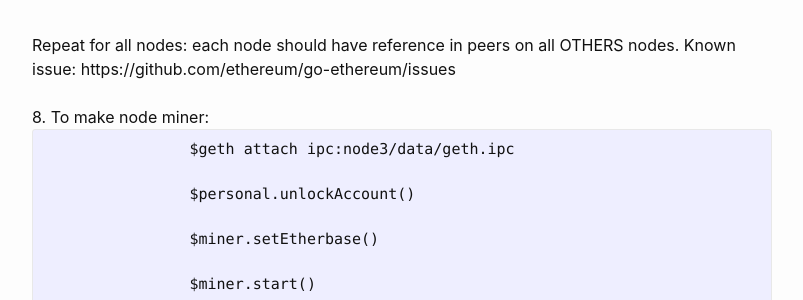
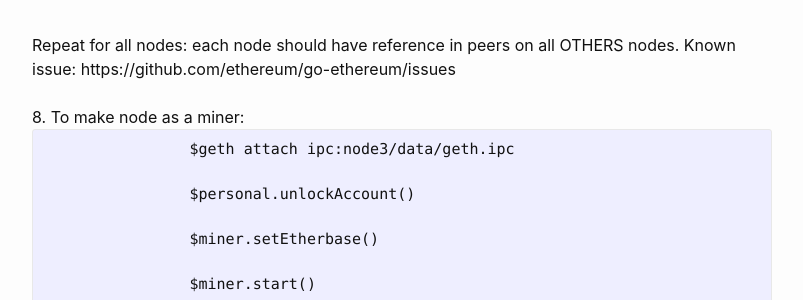
Before and after one commit to Gelassen/dkazakov.github.io, a Jekyll site: the page built from _posts/2023-04-08-swap-tech-notes-part-2.html, in a window 1280 px wide and 900 px high, scrolled down 4367 px. Shown: the part 153-453 px from the top of the window, without its empty margins (238-1041 px from the left). Built offline with Jekyll 4.4.1, drawn with Linux system fonts in a browser that asks for light colours.

Commit message:
Fix the one grammar error

```diff
--- a/_posts/2023-04-08-swap-tech-notes-part-2.html
+++ b/_posts/2023-04-08-swap-tech-notes-part-2.html
@@ -179,7 +179,7 @@ modified_time: '2023-04-08'
 
             Repeat for all nodes: each node should have reference in peers on all OTHERS nodes. Known issue: https://github.com/ethereum/go-ethereum/issues <br><br>
 
-            8. To make node miner:<br>
+            8. To make node as a miner:<br>
             <pre>
                 $geth attach ipc:node3/data/geth.ipc <br>
                 $personal.unlockAccount(<account>) <br>
@@ -202,7 +202,7 @@ modified_time: '2023-04-08'
             seria is available by <a href="https://gelassen.github.io/blog/2023/04/02/swap-tech-notes-part-1.html">link</a>.
 
             Next publications in this seria will cover backend & frontend and
-            their test coverage, project deployment automatization. <br><br>
+            their test coverage, project deployment automatization.
         </p>
     </body>
 </html>
```
